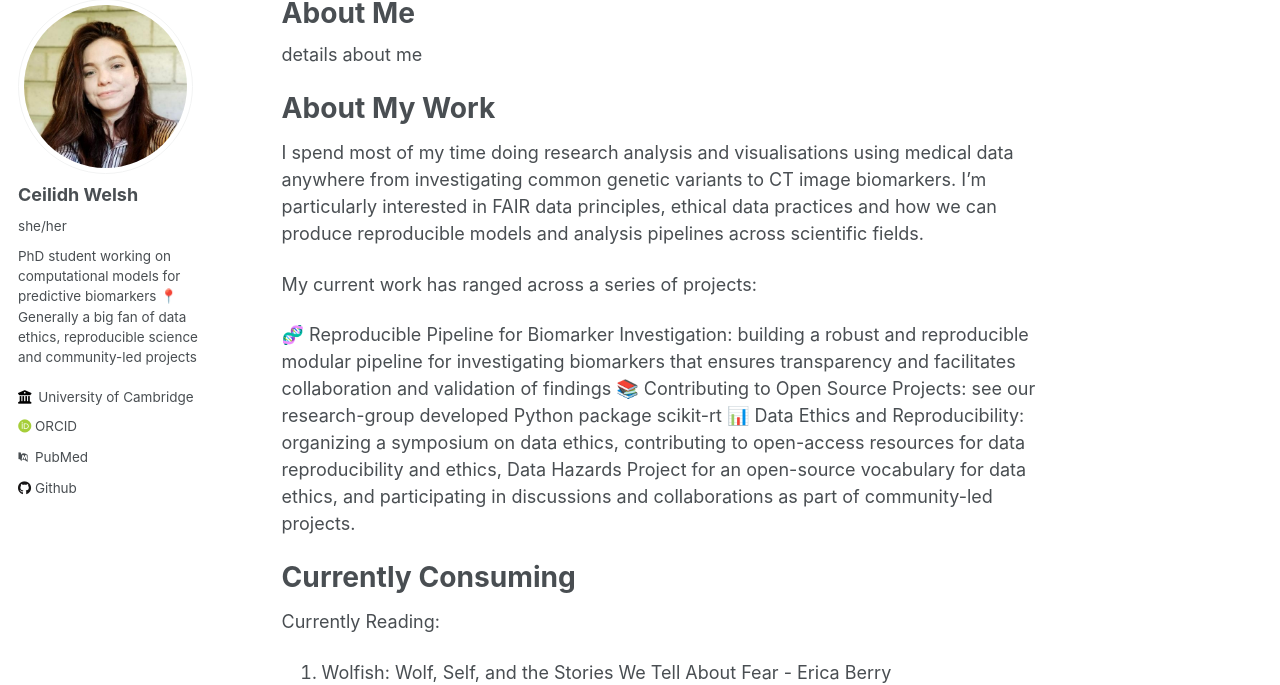
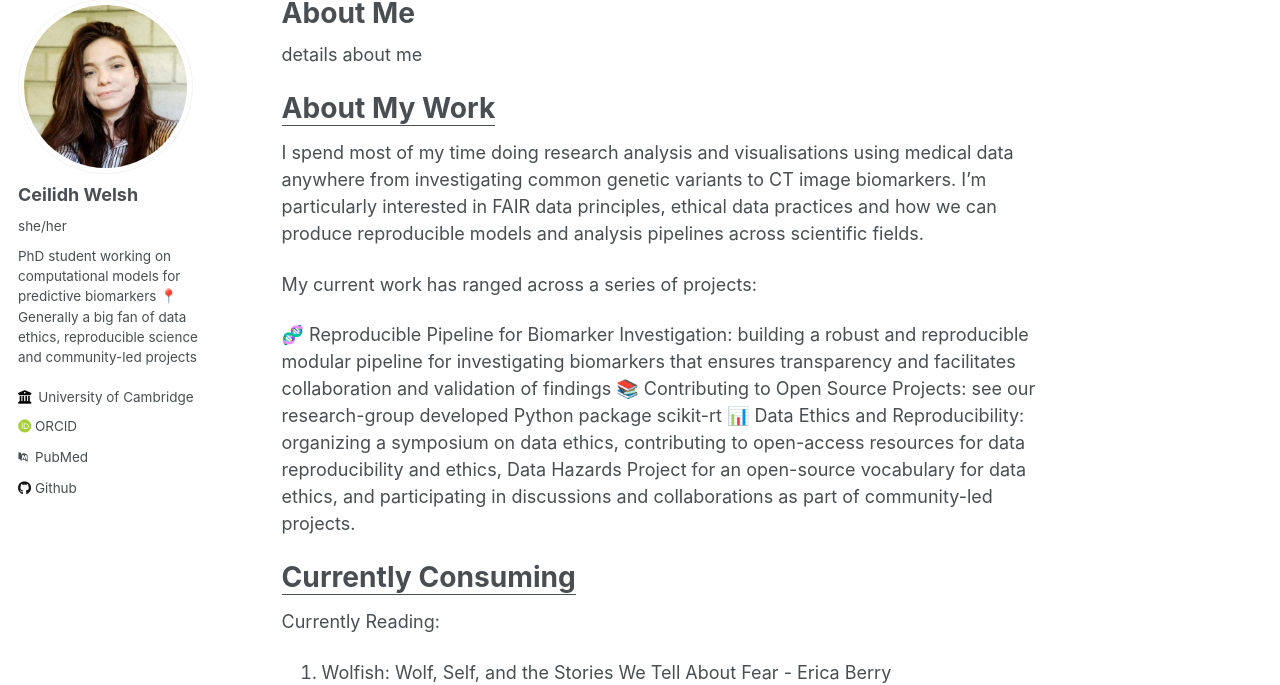
Before and after one commit to CeilidhWelsh/CeilidhWelsh.github.io, a Jekyll site: the page built from _pages/about.md, in a window 1280 px wide. Shown: the part 107-792 px from the top of the page. Built offline with Jekyll 4.4.1, drawn with Linux system fonts in a browser that asks for light colours; some web fonts are replaced.

```diff
--- a/_pages/about.md
+++ b/_pages/about.md
@@ -8,7 +8,7 @@ redirect_from:
 ---
 details about me
 
-About My Work
+<u>About My Work<u>
 ======
 I spend most of my time doing research analysis and visualisations using medical data anywhere from investigating common genetic variants to CT image biomarkers. I'm particularly interested in FAIR data principles, ethical data practices and how we can produce reproducible models and analysis pipelines across scientific fields.
 
@@ -18,7 +18,7 @@ My current work has ranged across a series of projects:
 📚 Contributing to Open Source Projects: see our research-group developed Python package scikit-rt
 📊 Data Ethics and Reproducibility: organizing a symposium on data ethics, contributing to open-access resources for data reproducibility and ethics, Data Hazards Project for an open-source vocabulary for data ethics, and participating in discussions and collaborations as part of community-led projects.
 
-Currently Consuming
+<u>Currently Consuming<u>
 ======
 Currently Reading:
 1. Wolfish: Wolf, Self, and the Stories We Tell About Fear - Erica Berry
```
